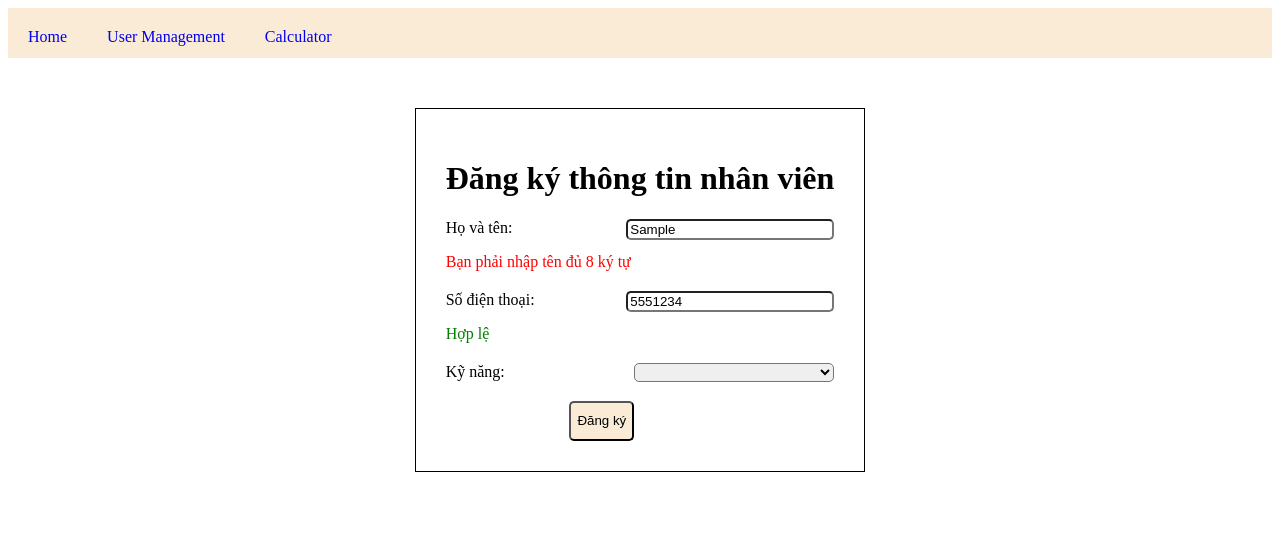
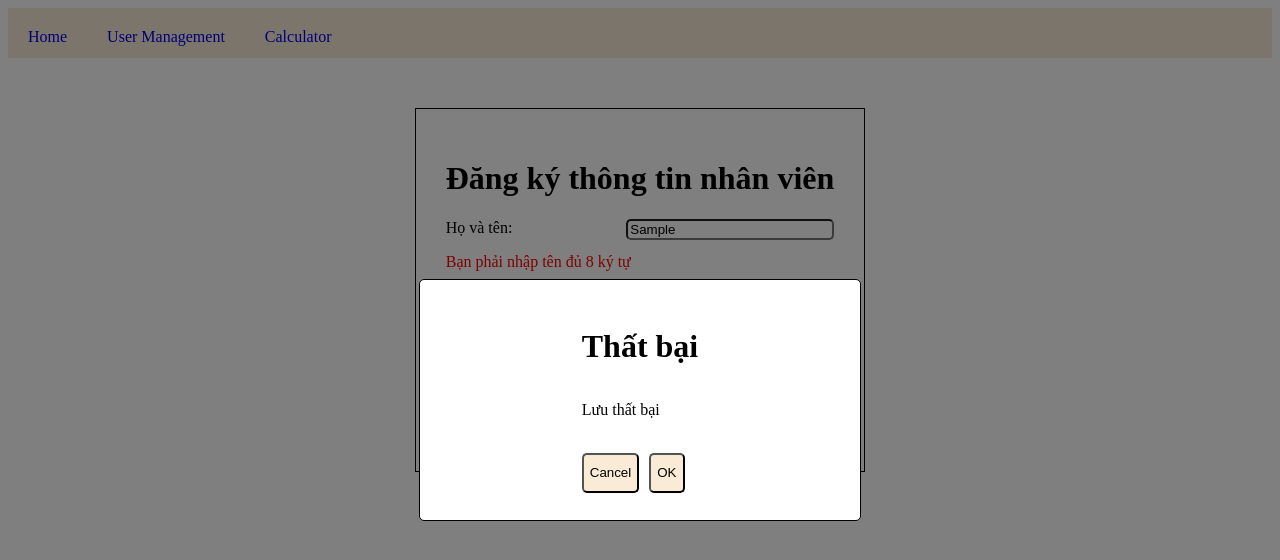
Before and after one commit to Nhat12072002/practice-vue-js, a Vue app: page /user/createUser in a window 1280 px wide. Both pictures are taken after typing "Sample", "5551234" into the empty fields and a click on the button "Đăng ký". Shown: the top 560 px of the page. Built offline with nearby package versions, Linux system fonts and the light colour scheme.

Commit message:
Show Dialog Notification

```diff
--- a/db.json
+++ b/db.json
@@ -5,6 +5,36 @@
       "fullName": "Nguyễn Phan Minh Nhật",
       "phoneNum": "0938970465",
       "skill": "php"
+    },
+    {
+      "id": "36ef",
+      "fullName": "dhawasdsada",
+      "phoneNum": "1234567890",
+      "skill": "php"
+    },
+    {
+      "id": "7f02",
+      "fullName": "dhawasdsada",
+      "phoneNum": "1234567890",
+      "skill": "php"
+    },
+    {
+      "id": "eda7",
+      "fullName": "dhawasdsada",
+      "phoneNum": "1234567890",
+      "skill": "php"
+    },
+    {
+      "id": "35b9",
+      "fullName": "dhawasdsada",
+      "phoneNum": "1234567890",
+      "skill": "php"
+    },
+    {
+      "id": "0ca2",
+      "fullName": "dhawasdsada",
+      "phoneNum": "1234567890",
+      "skill": "php"
     }
   ]
 }
--- a/src/App.vue
+++ b/src/App.vue
@@ -4,7 +4,6 @@
         <RouterLink class="nav-link" to="/">Home</RouterLink>
         <RouterLink class="nav-link" to="/user">User Management</RouterLink>
         <RouterLink class="nav-link" to="/calculator">Calculator</RouterLink>
-
       </nav>
       <RouterView/>
   </div>
--- /dev/null
+++ b/src/components/Form/DialogComponent.vue
@@ -0,0 +1,58 @@
+<template>
+    <div class="container-form" v-if="showDialog">
+    <div class="dialog-container">
+        <h1>{{ title }}</h1>
+        <div>{{ content }}</div>
+        <div class="btn-dialog">
+            <button @click="cancel()">Cancel</button>
+            <button @click="submit()">OK</button>
+        </div>
+    </div>
+</div>
+</template>
+
+<script setup>
+const props= defineProps({
+    showDialog: Boolean,
+    title: String,
+    content: String,
+})
+const emits= defineEmits(['cancel','submit'])
+const cancel= ()=>{
+    emits('cancel')
+}
+const submit= ()=>{
+    emits('submit')
+}
+</script>
+
+<style>
+.container-form{
+    position: fixed;
+    top: 0;
+    left: 0;
+    right: 0;
+    bottom: 0;
+    background-color: rgb(0,0,0,0.5);
+    display: grid;
+    align-items: center;
+    justify-content: center;
+}
+.dialog-container{
+    border: black solid 1px;
+    background-color: white;
+    border-radius: 5px;
+    display: grid;
+    align-items: center;
+    justify-content: center;
+    z-index: 1;
+    height: 200px;
+    width: 400px;
+    padding: 20px;
+}
+.btn-dialog{
+    display: flex;
+    gap: 10px;
+}
+
+</style>
--- a/src/views/CreateUserView.vue
+++ b/src/views/CreateUserView.vue
@@ -2,7 +2,7 @@
     <div class="container">
     <div class="form-container">
         <h1>Đăng ký thông tin nhân viên</h1>
-        <form @submit.prevent="submit()">
+        <form @submit.prevent="submit()" >
             <div class="fullName">
                 <label>Họ và tên:</label>
                 <input type="text" v-model="fullName" @input="validateFullName()" />
@@ -18,6 +18,7 @@
             <div class="skill">
                 <label>Kỹ năng:</label>
                 <select v-model="skillSelected">
+                    <option value="">Hãy chọn 1 skill</option>
                     <option value="php">PHP</option>
                     <option value="js">Javascript</option>
                     <option value="java">Java</option>
@@ -29,12 +30,28 @@
             </div>
         </form>
     </div>
+    <DialogComponent
+        :showDialog="showDialog"
+        :title="title"
+        :content="content"
+        @cancel="cancel()"
+        @submit="submitForm()"/>
     </div>
 </template>
 
 <script setup>
 import { ref } from 'vue'
 import axios from 'axios';
+import DialogComponent from '@/components/Form/DialogComponent.vue';
+const showDialog=ref(false)
+const title= ref('')
+const content= ref('')
+const cancel= () =>{
+    showDialog.value= false
+}
+const submitForm= ()=>{
+    showDialog.value= false
+}
 const fullName= ref("")
 const phoneNum= ref("")
 const fullNameError= ref('')
@@ -43,17 +60,20 @@ const phoneNumError= ref('')
 const phoneNumSuccess= ref('')
 const skillSelected= ref('')
 const submit= () =>{
-    if(fullNameSuccess.value=="Hợp lệ" &&  phoneNumSuccess.value=="Hợp lệ"){
+    if(fullNameSuccess.value=="Hợp lệ" &&  phoneNumSuccess.value=="Hợp lệ" && skillSelected.value!=""){
         const userData={
             fullName: fullName.value,
             phoneNum: phoneNum.value,
             skill: skillSelected.value
         }
         axios.post('http://localhost:3000/list-user',userData)
-        console.log(userData)
-    alert('Đăng ký thành công')
+       showDialog.value= true
+       title.value="Thành công"
+       content.value="Lưu thành công"
     } else {
-        alert('Đăng ký không thành công')
+    showDialog.value= true
+       title.value="Thất bại"
+       content.value="Lưu thất bại"
     }
 }
 const validateFullName= ()=>{
```
